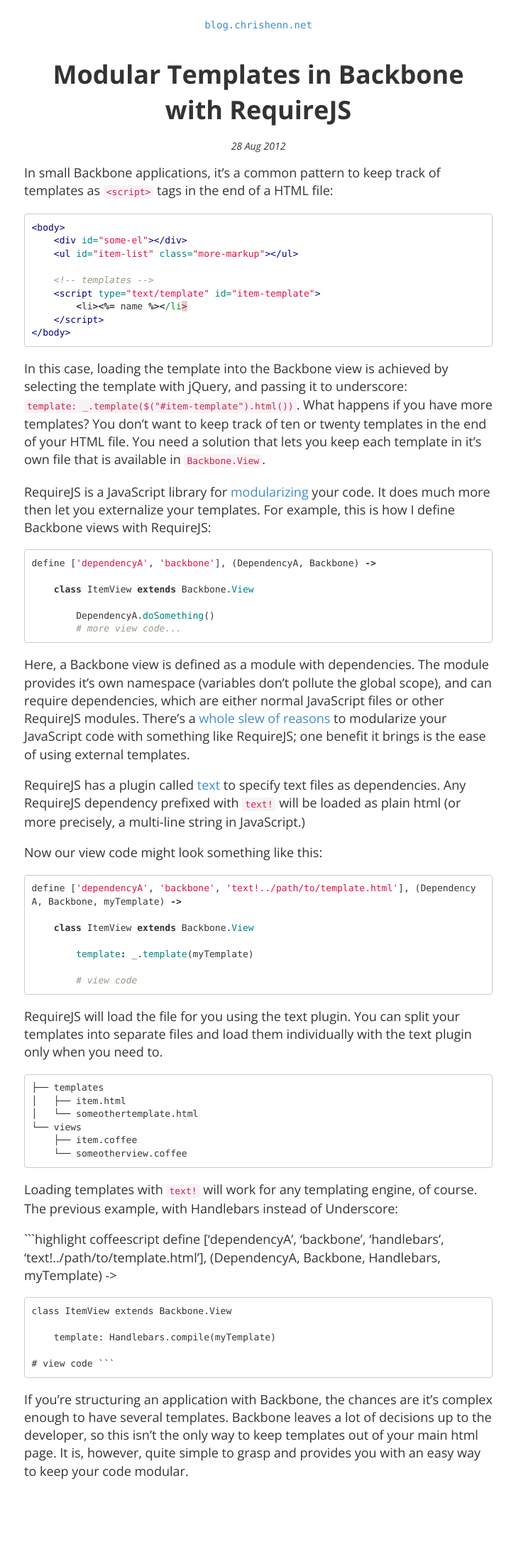
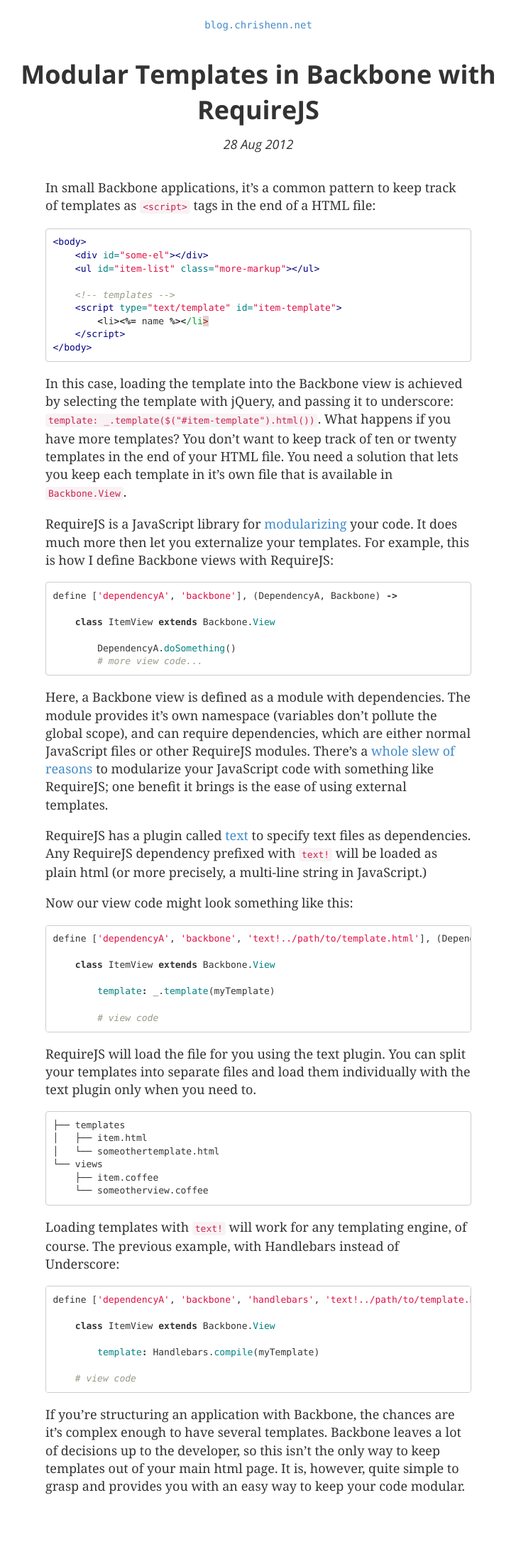
Before and after one commit to chnn/chrishenn-net, a Jekyll site: the page built from _posts/2012-08-28-external-templates-backbone-requirejs.markdown, in a window 1280 px wide. Shown: the whole page at 71% size, without its empty margins (276-1003 px from the left). Built offline with Jekyll 4.4.1, drawn with Linux system fonts in a browser that asks for light colours; before the commit the page ends 2186 px from its top, so only the background shows below that.

Commit message:
More layout tweaks

````diff
--- a/_config.yml
+++ b/_config.yml
@@ -1,4 +1,4 @@
-permalink: /:title.html
+permalink: /posts/:title
 highlighter: rouge
 sass:
     sass_dir: assets/styles
--- a/_layouts/default.html
+++ b/_layouts/default.html
@@ -6,6 +6,7 @@
         <meta name="viewport" content="width=device-width, initial-scale=1.0">
 
         <link href='http://fonts.googleapis.com/css?family=Open+Sans:400italic,700italic,400,700' rel='stylesheet' type='text/css'>
+
         <link rel="stylesheet" href="{{ site.baseurl }}/assets/css/screen.css">
         <link rel="stylesheet" href="{{ site.baseurl }}/assets/css/katex.min.css">
 
--- a/_posts/2012-08-28-external-templates-backbone-requirejs.markdown
+++ b/_posts/2012-08-28-external-templates-backbone-requirejs.markdown
@@ -59,7 +59,7 @@
 
 Loading templates with `text!` will work for any templating engine, of course. The previous example, with Handlebars instead of Underscore:
 
-```highlight coffeescript
+```coffeescript
 define ['dependencyA', 'backbone', 'handlebars', 'text!../path/to/template.html'], (DependencyA, Backbone, Handlebars, myTemplate) ->
 
     class ItemView extends Backbone.View
--- a/_posts/2015-03-13-composing-visualizations-in-ember.markdown
+++ b/_posts/2015-03-13-composing-visualizations-in-ember.markdown
@@ -9,7 +9,7 @@
 
 Here's the video:
 
-<iframe width="660" height="371" src="https://www.youtube-nocookie.com/embed/J-LpgGqyxcI?rel=0" frameborder="0" allowfullscreen></iframe>
+<iframe width="600" height="318" src="https://www.youtube-nocookie.com/embed/J-LpgGqyxcI?rel=0" frameborder="0" allowfullscreen></iframe>
 
 <script async class="speakerdeck-embed" data-id="8f3bada23d084c219eb4c44353ccee7f" data-ratio="1.33333333333333" src="//speakerdeck.com/assets/embed.js"></script>
 
--- a/assets/css/screen.scss
+++ b/assets/css/screen.scss
@@ -17,6 +17,10 @@
 $pumpkin: #d35400;
 $alizarin: #e74c3c;
 
+body {
+    font-family: $serif;
+}
+
 h1 {
     font-family: $sans;
     font-weight: 700;
@@ -25,11 +29,17 @@
     margin-top: 10px;
 }
 
+h2 {
+    font-family: $sans;
+    margin-top: 30px;
+    margin-bottom: 20px;
+}
+
 p {
+    font-family: $serif;
+    line-height: 140%;
+    margin-bottom: 18px;
     font-size: 18px;
-    font-family: $sans;
-    line-height: 140%;
-    margin-bottom: 18px
 }
 
 ul {
@@ -44,6 +54,11 @@
 
 pre {
     margin-bottom: 18px;
+    overflow-x: auto;
+}
+
+pre code {
+    white-space: pre;
 }
 
 iframe {
@@ -65,38 +80,57 @@
 }
 
 .content-container {
-    max-width: 700px;
+    max-width: 800px;
     padding: 0 20px 20px 20px;
     margin: 0 auto;
 }
 
 #home {
-    h2 {
+    p {
         font-family: $sans;
-        margin-top: 30px;
-        margin-bottom: 20px;
     }
 
-    .posts {
-        list-style: none;
-        padding-left: 0;
-        font-size: 14px;
+    .all-posts {
         font-family: $sans;
-        li {
-            margin-bottom: 10px;
+        font-size: 16px;
+
+        td {
+            padding: 3px 0;
+        }
+
+        tr td:first-child {
+            padding-right: 20px;
         }
     }
 }
 
 .post {
     margin-bottom: 80px;
+    font-size: 18px;
+
+    h2 {
+        font-size: 22px;
+    }
+
+    img {
+        display: block;
+        margin: 0 auto;
+    }
 
     .date {
         font-family: $sans;
-        font-size: 14px;
         font-weight: 300;
-        margin: 15px auto;
+        margin: 10px auto;
         text-align: center;
         font-style: italic;
     }
+
+    .content {
+        width: 600px;
+        margin: 35px auto;
+    }
+
+    .katex, .katex-display {
+        font-size: 1em;
+    }
 }
````
Also changed, not shown: index.html (+10 -5 lines).
